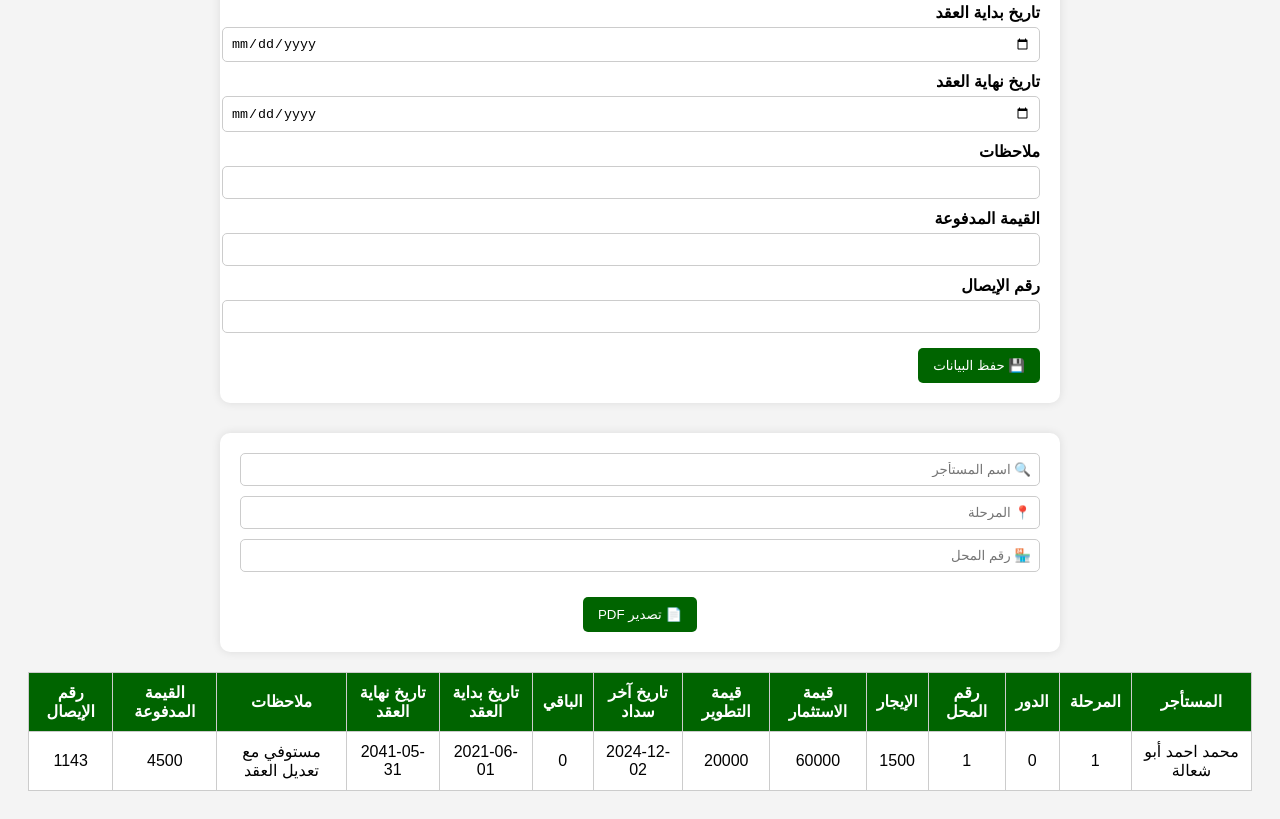
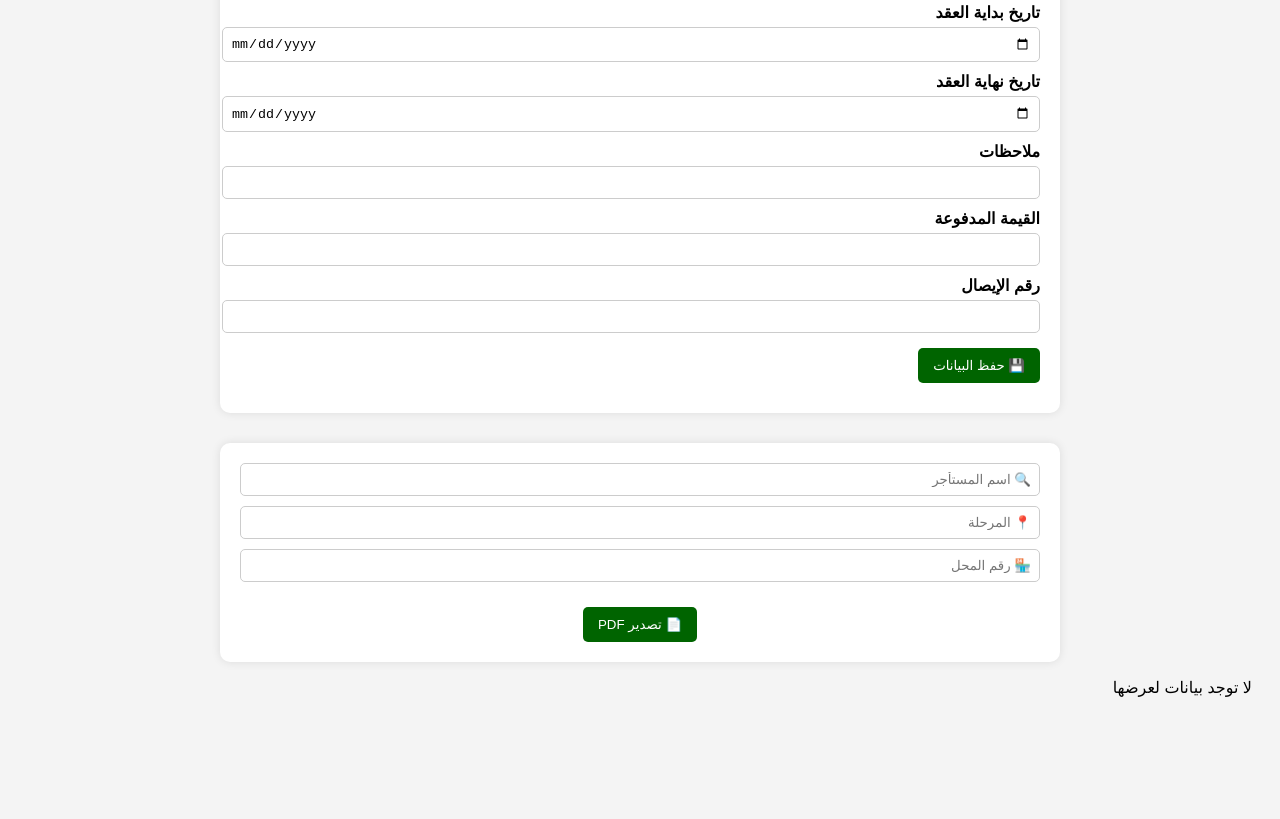
Before and after one commit to OsamaAlkhabuli/Alahlisc-1950, a plain HTML site: page index_with_github.json.html in a window 1280 px wide. Shown: the part 730-1549 px from the top of the page. After the commit the page ends 1471 px from the top, so only its background shows below. Drawn offline with Linux system fonts and the light colour scheme.

Commit message:
Update index_with_github.json.html
update


Signed-off-by: OsamaAlkhabuli <osamaalkhabuli@gmail.com>

```diff
--- a/index_with_github.json.html
+++ b/index_with_github.json.html
@@ -3,7 +3,7 @@
 <html lang="ar" dir="rtl">
 <head>
   <meta charset="UTF-8">
-  <title>إدارة المستأجرين</title>
+  <title>إدخال مستأجر - نظام محلي</title>
   <script src="https://cdnjs.cloudflare.com/ajax/libs/html2pdf.js/0.10.1/html2pdf.bundle.min.js"></script>
   <style>
     body { font-family: 'Cairo', sans-serif; background: #f4f4f4; padding: 20px; direction: rtl; }
@@ -16,6 +16,7 @@
     th, td { padding: 10px; border: 1px solid #ccc; text-align: center; }
     th { background-color: #006400; color: white; }
     .filters { margin-top: 30px; display: flex; flex-wrap: wrap; gap: 10px; justify-content: center; }
+    #message { text-align: center; color: green; font-weight: bold; margin-top: 10px; }
   </style>
 </head>
 <body>
@@ -36,6 +37,7 @@
     <label>القيمة المدفوعة</label><input type="number" name="القيمة المدفوعة" required />
     <label>رقم الإيصال</label><input type="text" name="رقم الإيصال" required />
     <button type="submit">💾 حفظ البيانات</button>
+    <div id="message"></div>
   </form>
 
   <div class="filters">
@@ -48,15 +50,11 @@
   <div id="dataTable"></div>
 
   <script>
-    let tenants = [];
+    let tenants = JSON.parse(localStorage.getItem('tenantsData') || '[]');
 
-    fetch('https://raw.githubusercontent.com/OsamaAlkhabuli/Alahlisc-1950/main/tenants_data.json')
-      .then(response => response.json())
-      .then(data => {
-        tenants = data;
-        renderTable();
-      })
-      .catch(error => console.warn('تعذر تحميل البيانات من GitHub:', error));
+    function saveToLocalStorage() {
+      localStorage.setItem('tenantsData', JSON.stringify(tenants));
+    }
 
     document.getElementById('tenantForm').addEventListener('submit', function(e) {
       e.preventDefault();
@@ -64,7 +62,9 @@
       const tenant = {};
       formData.forEach((value, key) => tenant[key] = value);
       tenants.push(tenant);
+      saveToLocalStorage();
       this.reset();
+      document.getElementById('message').textContent = '✅ تم حفظ البيانات بنجاح!';
       renderTable();
     });
 
@@ -106,6 +106,9 @@
       };
       html2pdf().set(opt).from(element).save();
     }
+
+    // Render on load
+    renderTable();
   </script>
 </body>
 </html>
```
